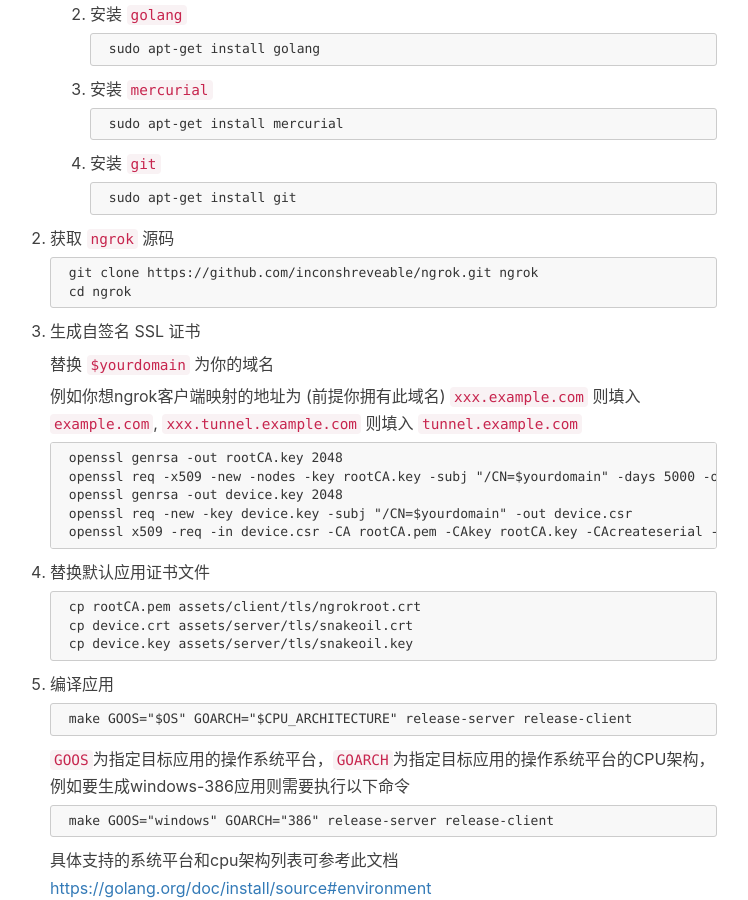
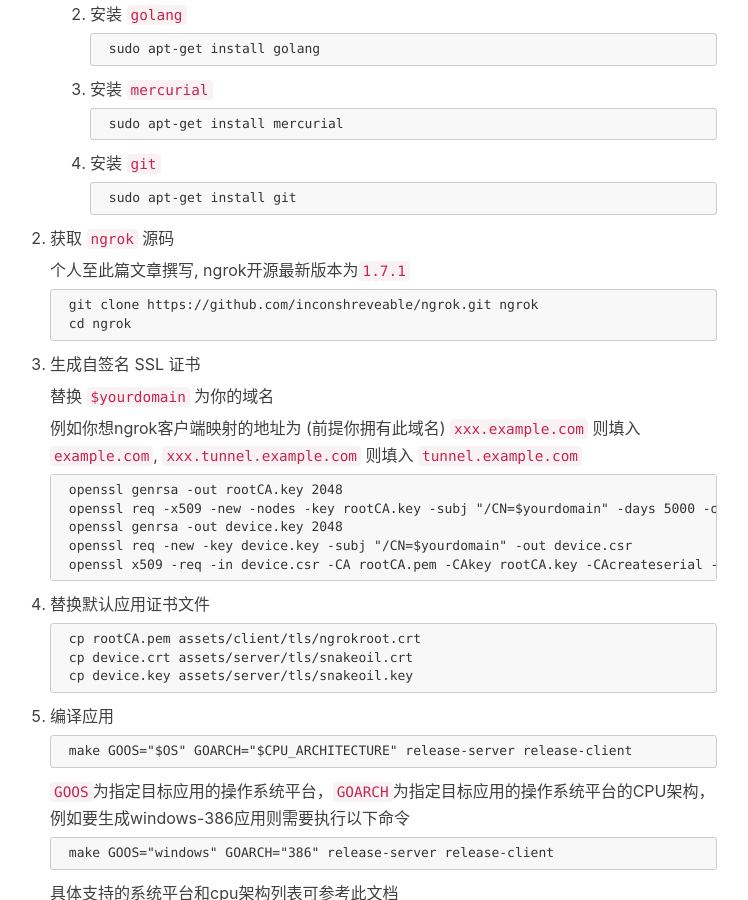
Before and after one commit to imfms/imfms.github.io, a Jekyll site: the page built from _posts/2017-06-04-ngrok_server_client_usage.markdown, in a window 1280 px wide and 900 px high, scrolled down 854 px. Shown: the whole window, without its empty margins (255-1003 px from the left). Built offline with Jekyll 4.4.1, drawn with Linux system fonts in a browser that asks for light colours; nearby versions of some CDN libraries; comment, search, counter and statistics services are not loaded.

Commit message:
Update 2017-06-04-ngrok_server_client_usage.markdown

```diff
--- a/_posts/2017-06-04-ngrok_server_client_usage.markdown
+++ b/_posts/2017-06-04-ngrok_server_client_usage.markdown
@@ -39,6 +39,8 @@
 			sudo apt-get install git
 
 2. 获取 `ngrok` 源码
+
+	个人至此篇文章撰写, ngrok开源最新版本为`1.7.1`
 
 		git clone https://github.com/inconshreveable/ngrok.git ngrok
 		cd ngrok
```
